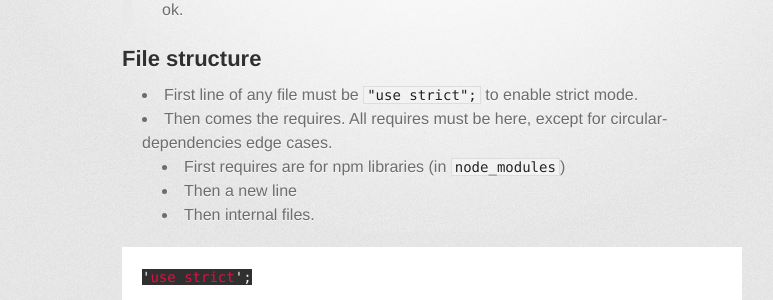
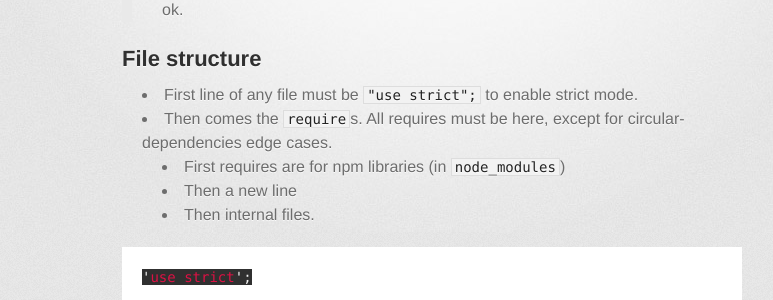
Before and after one commit to AnyFetch/developers.anyfetch.com, a Jekyll site: the page built from contributing.md, in a window 1280 px wide. Shown: the part 341-641 px from the top of the page, without its empty margins (208-981 px from the left). Built offline with Jekyll 4.4.1, drawn with Linux system fonts in a browser that asks for light colours; some web fonts are replaced; Markdown is read by kramdown in place of the engine named in the settings.

Commit message:
Link and typos

```diff
--- a/contributing.md
+++ b/contributing.md
@@ -9,7 +9,7 @@ All projects follow the same convention.
 
 ## File structure
 * First line of any file must be `"use strict";` to enable strict mode.
-* Then comes the requires. All requires must be here, except for circular-dependencies edge cases.
+* Then comes the `require`s. All requires must be here, except for circular-dependencies edge cases.
     * First requires are for npm libraries (in `node_modules`)
     * Then a new line
     * Then internal files.
```
Also changed, not shown: _includes/guides.md (+1 -1 lines), guides/creating/hydrater.md (+1 -1 lines), guides/creating/provider.md (+1 -1 lines), index.md (+1 -2 lines), guides/concepts/projection.md (renamed from guides/concepts/projections.md).
